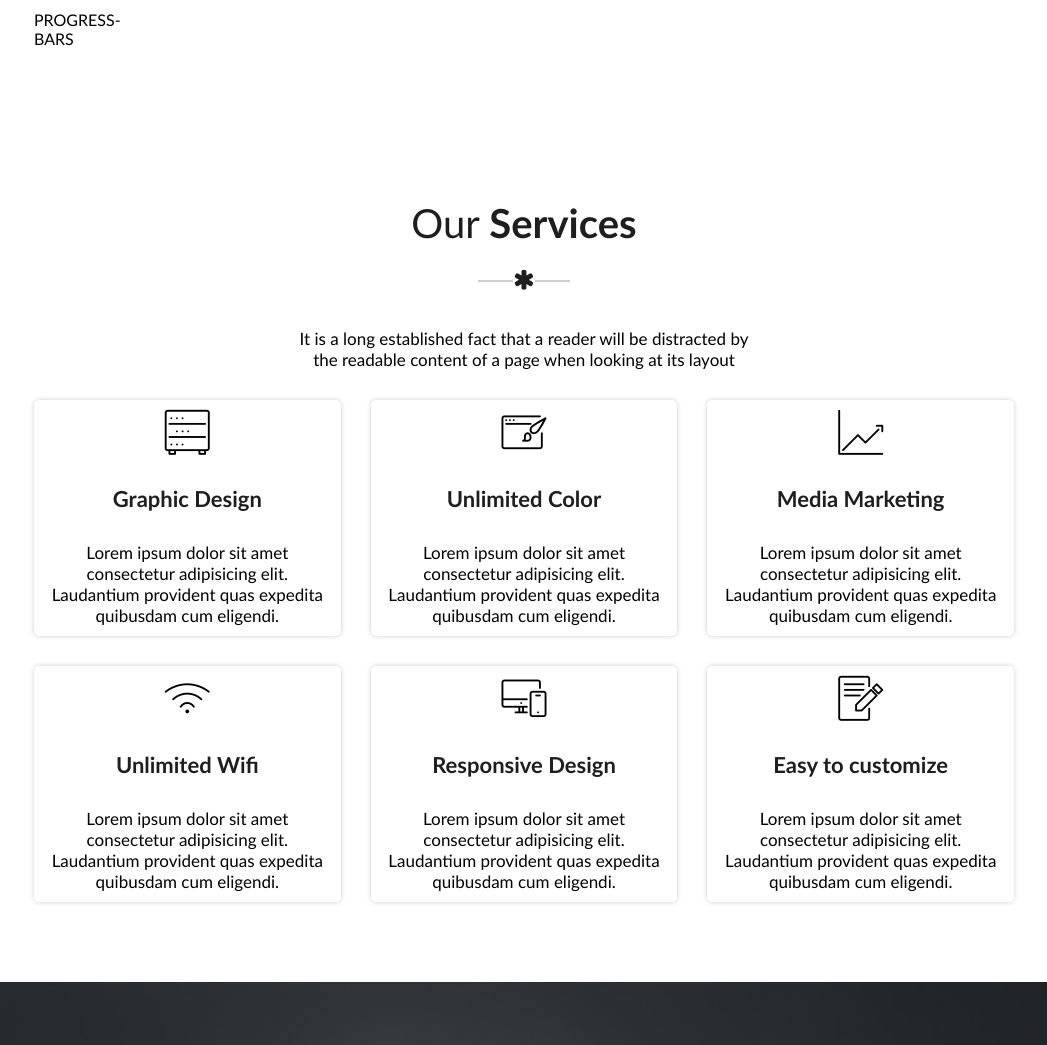
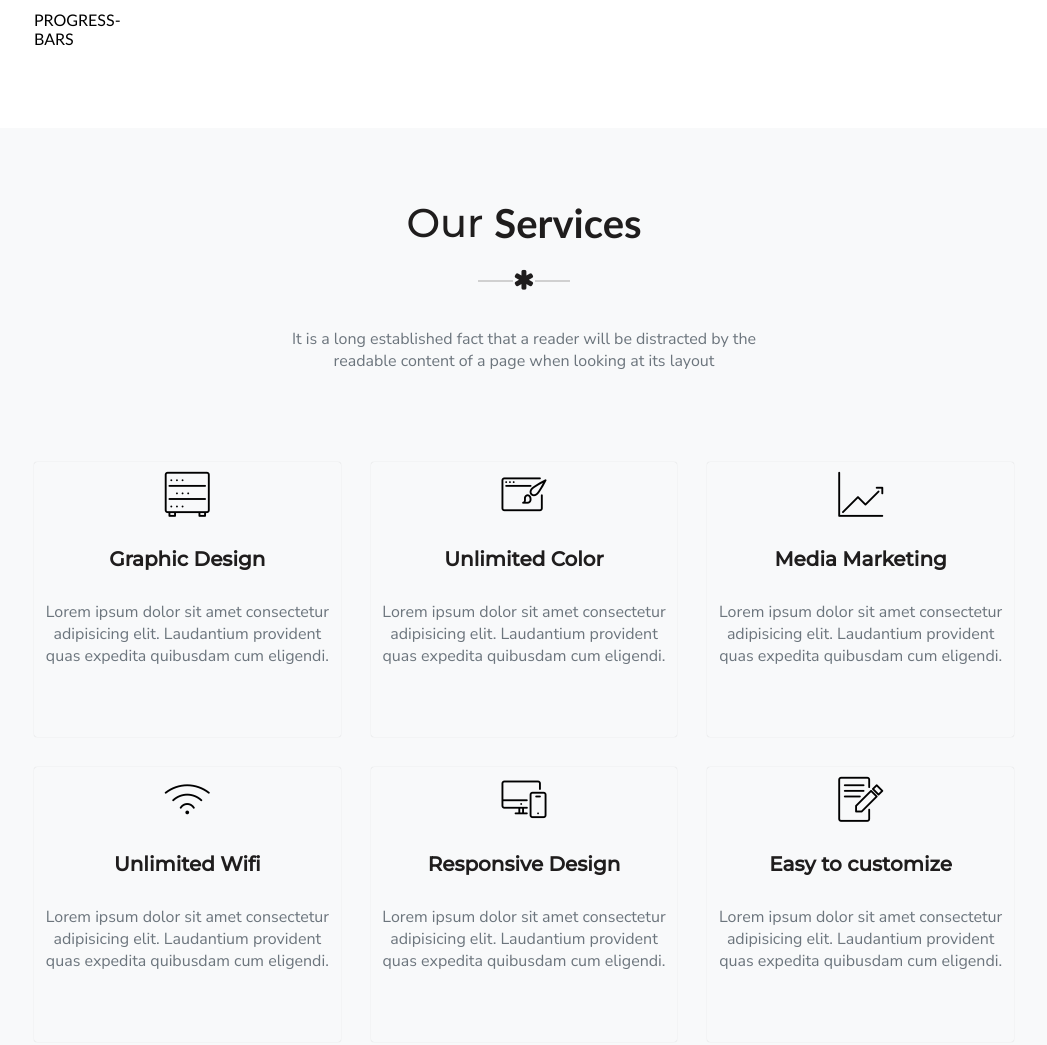
Before and after one commit to front-end-by-rimantas/19-grupe-portfolio-elvish, a website: page index.html in a window 1280 px wide. Shown: the part 640-1685 px from the top of the page, without its empty margins (116-1163 px from the left). Drawn offline with Linux system fonts and the light colour scheme; files whose address does not match are found by name.

Commit message:
changes in css file

```diff
--- a/css/components/services.css
+++ b/css/components/services.css
@@ -1,5 +1,11 @@
-.services {
+.gray {
+    background-color: var(--secondary-color);
+
+ }
+
+ .container.gray .services {
     display: inline-block;
+    font-family: var( --header-font);
     font-size: 40px;
     text-align: center;
     font-weight: 500;
@@ -7,27 +13,31 @@
     color: rgb(31, 29, 29);
     /* background-color: plum; */
 }
-    .services > span {
+.services > span {
         font-weight: bolder;
 
     }
 
-.block {
+    .container.gray .block {
     padding: 10px;
-    border-radius: 5px;
+    border-radius: 3px;
     text-align: center;
-    box-shadow: 0 0 5px #0003;
+    box-shadow: 0 0 1px #0003;
 
 }
-p {
-    font-size: 17px;
+.container.gray p {
+    font-family: var( --p-font);
+    color: var(--light-text-color);
+    font-size: 16px;
     text-align: center;
+    padding-bottom: 60px;
 }
 
-h3 {
+.container.gray h3 {
+    font-family: var( --header-font);
         color: rgb(31, 29, 29);
         text-align: center;
-        font-size: 22px;
+        font-size: 20px;
         padding: 30px 0 0px;
         margin-bottom: 30px;
 
@@ -36,10 +46,7 @@ h3 {
 .star-asterisk {
     font-size: 23px;
 }
-/* .gray {
-    background-color: #F8F9FA; */
 
-/* } */
 
 i {
     font-size: 45px;
```
